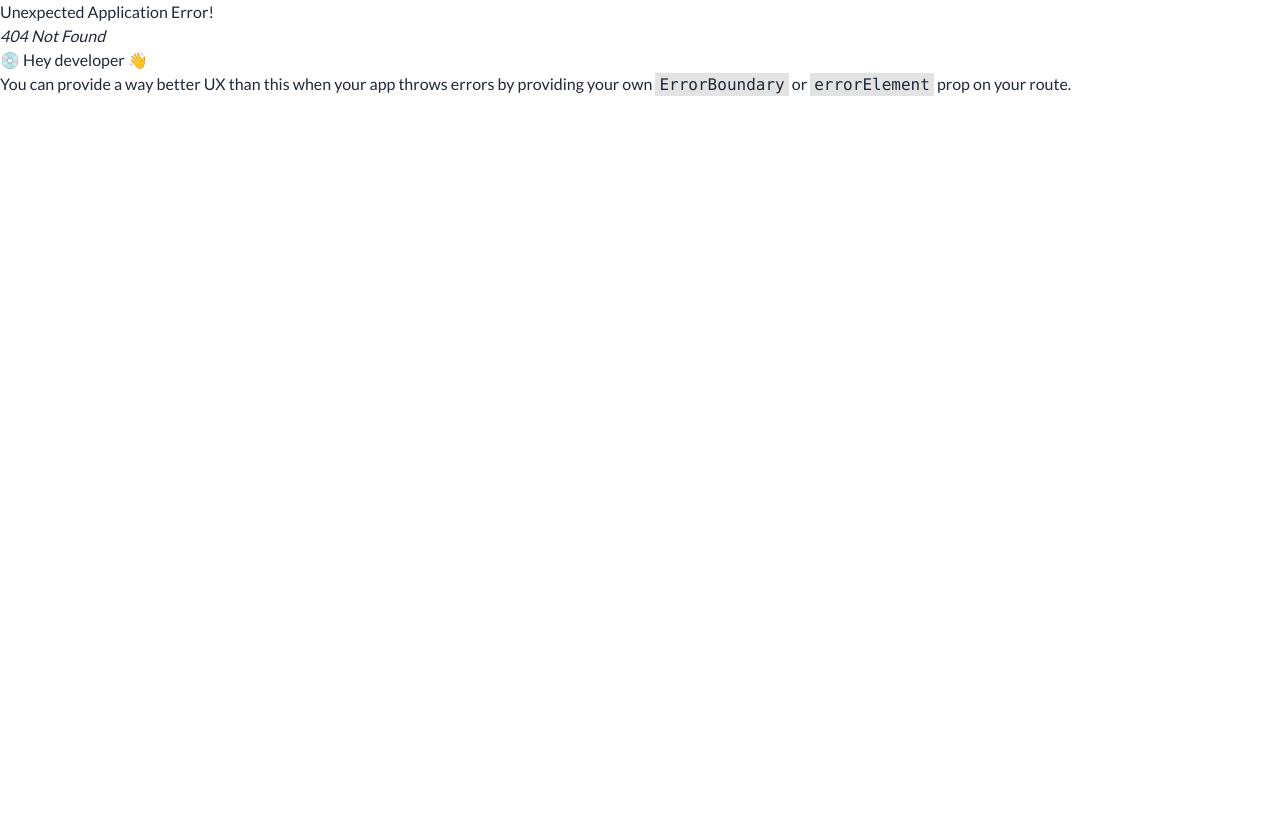
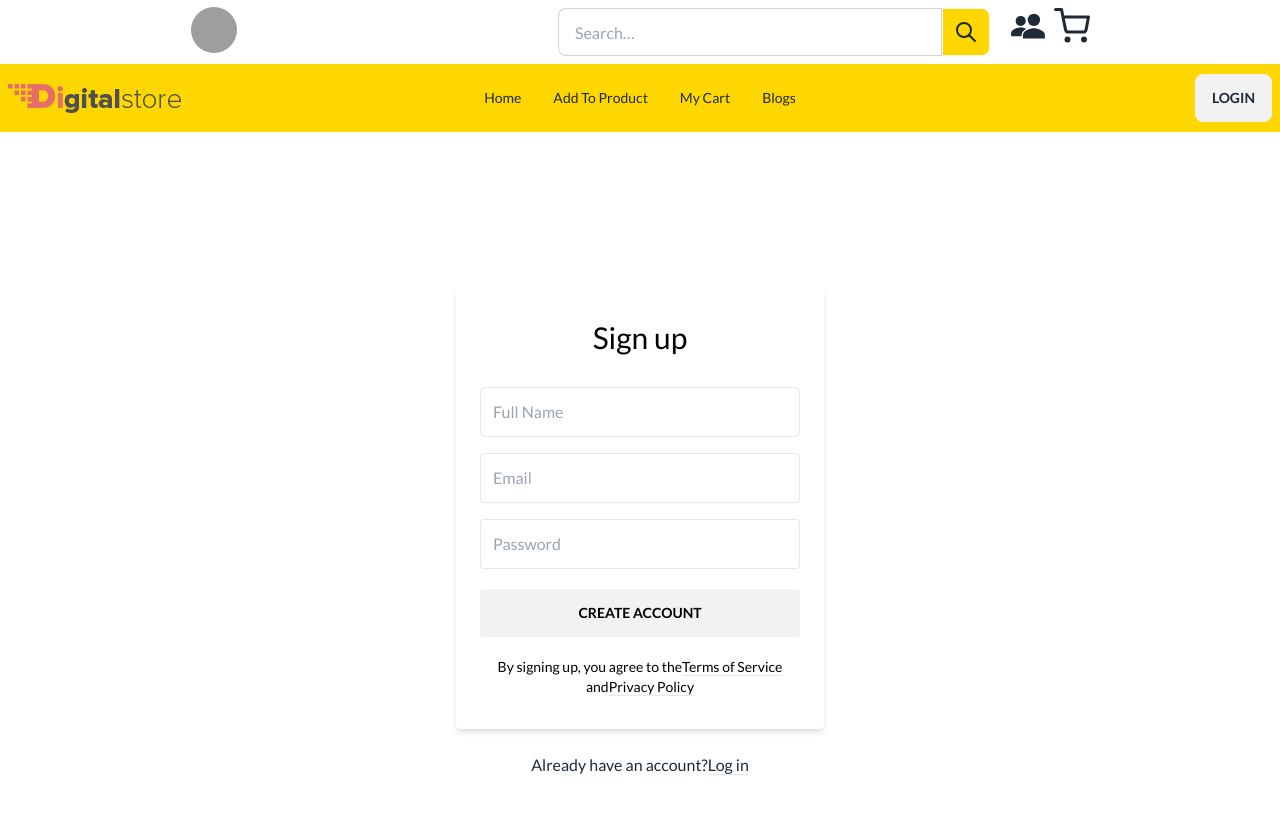
Before and after one commit to Nazmul-Hasan-Shadin/technology-client, a React (Vite) app: page /signup in a window 1280 px wide. Before the commit this address had no page. Shown: the top 814 px of the page. Built offline with nearby package versions, Linux system fonts and the light colour scheme; grey boxes are pictures that could not be loaded.

Commit message:
signUp form added

```diff
--- a/src/AuthProviders/AuthProviders.jsx
+++ b/src/AuthProviders/AuthProviders.jsx
@@ -1,10 +1,23 @@
-import React from 'react';
+import React, { createContext } from 'react';
+import {  createUserWithEmailAndPassword } from "firebase/auth";
+import auth from '../firebase/firebase.config';
+ export const AuthContext= createContext();
+const AuthProviders = ({children}) => {
 
-const AuthProviders = () => {
+    const createUser=(email,password)=>{
+       return createUserWithEmailAndPassword(auth,email,password)
+    }
+
+
+
+
+    const authInfo={
+        createUser,
+    }
     return (
-        <div>
-
-        </div>
+        <AuthContext.Provider value={authInfo}>
+              {children}
+        </AuthContext.Provider>
     );
 };
 
--- a/src/Components/Navbar/Navbar.jsx
+++ b/src/Components/Navbar/Navbar.jsx
@@ -1,5 +1,5 @@
 
-import { NavLink } from 'react-router-dom';
+import { Link, NavLink } from 'react-router-dom';
 import logo from '../../assets/photos/logo.jpg'
 import UpperNavbar from './UpperNavbar';
 
@@ -70,7 +70,7 @@ const Navbar = () => {
     </ul>
   </div>
   <div className="navbar-end">
-    <a className="btn">Login</a>
+   <Link to={'/signup'}>  <button  className='btn'>Login</button></Link>
   </div>
 </div>
         </div>
--- /dev/null
+++ b/src/Pages/SignUpForm/SignUpForm.jsx
@@ -0,0 +1,87 @@
+import React, { useContext } from 'react';
+import { AuthContext } from '../../AuthProviders/AuthProviders';
+
+const SignUpForm = () => {
+     const {createUser}= useContext(AuthContext)
+    const handleSignUp=(e)=>{
+        e.preventDefault();
+        const form= new FormData(e.currentTarget);
+        const email= form.get('email')
+
+
+
+
+
+        const password= form.get('password')
+        const name= form.get('fullname')
+        console.log(name,password,email);
+
+        createUser(email,password)
+        .then(res=>{
+            console.log(res);
+        })
+       .catch(err=>{
+        console.log(err.message);
+       })
+
+
+
+
+
+
+    }
+    return (
+
+        <div className="bg-grey-lighter min-h-screen flex flex-col">
+                    <div className="container max-w-sm mx-auto flex-1 flex flex-col items-center justify-center px-2">
+                  <form onSubmit={handleSignUp}>
+                  <div className="bg-white px-6 py-8 rounded shadow-md text-black w-full">
+                            <h1 className="mb-8 text-3xl text-center">Sign up</h1>
+                            <input
+                                type="text"
+                                className="block border border-grey-light w-full p-3 rounded mb-4"
+                                name="fullname"
+                                placeholder="Full Name" />
+
+                            <input
+                                type="text"
+                                className="block border border-grey-light w-full p-3 rounded mb-4"
+                                name="email"
+                                placeholder="Email" />
+
+                            <input
+                                type="password"
+                                className="block border border-grey-light w-full p-3 rounded mb-4"
+                                name="password"
+                                placeholder="Password" />
+
+
+                            <button
+                                type="submit"
+                                className="w-full text-center py-3 btn rounded bg-green text-black hover:bg-green-dark focus:outline-none my-1"
+                            >Create Account</button>
+
+                            <div className="text-center text-sm text-grey-dark mt-4">
+                                By signing up, you agree to the
+                                <a className="no-underline border-b border-grey-dark text-grey-dark" href="#">
+                                    Terms of Service
+                                </a> and
+                                <a className="no-underline border-b border-grey-dark text-grey-dark" href="#">
+                                    Privacy Policy
+                                </a>
+                            </div>
+                        </div>
+                  </form>
+
+                        <div className="text-grey-dark mt-6">
+                            Already have an account?
+                            <a className="no-underline border-b border-blue text-blue" href="../login/">
+                                Log in
+                            </a>
+                        </div>
+                    </div>
+                </div>
+    );
+};
+
+export default SignUpForm;
--- a/src/Router/Router.jsx
+++ b/src/Router/Router.jsx
@@ -10,6 +10,7 @@ import Products from "../Components/Products/Products";
 import UpdateProduct from "../Pages/UpdateProduct/UpdateProduct";
 import ProductDetails from "../Pages/PoductDetails/ProductDetails";
 import Cart from "../Pages/Carts/Carts";
+import SignUpForm from "../Pages/SignUpForm/SignUpForm";
 
 const router = createBrowserRouter([
   {
@@ -43,6 +44,10 @@ const router = createBrowserRouter([
         path:'/cart',
         element: <Cart></Cart>,
         loader:()=>fetch(`https://technology-server-5079gcx0i-nazmuls-projects-9122d9dc.vercel.app/carts/`)
+      },
+      {
+        path:'/signup',
+        element: <SignUpForm></SignUpForm>
       }
     ]
   },
--- a/src/main.jsx
+++ b/src/main.jsx
@@ -4,13 +4,16 @@ import './index.css'
 import { RouterProvider } from 'react-router-dom'
 import router from './Router/Router.jsx'
 import { Toaster } from 'react-hot-toast';
+import AuthProviders from './AuthProviders/AuthProviders'
 
 ReactDOM.createRoot(document.getElementById('root')).render(
   <React.StrictMode>
 
-     <RouterProvider router={router}>
-       <Toaster></Toaster>
-     </RouterProvider>
+    <AuthProviders>
+    <RouterProvider router={router}/>
+
+    </AuthProviders>
+
 
   </React.StrictMode>,
 )
```
